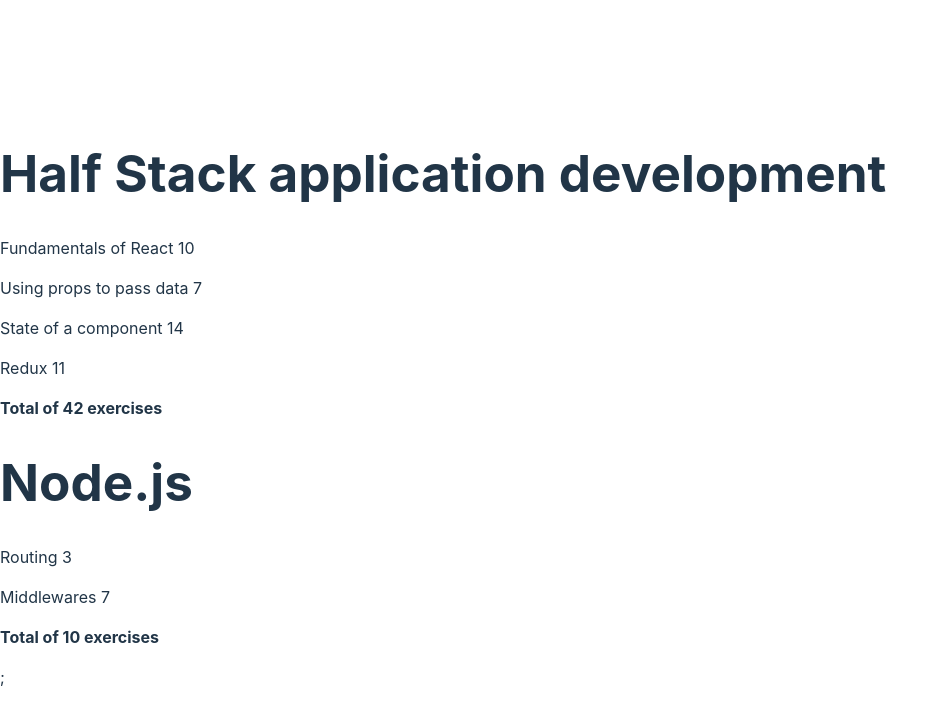
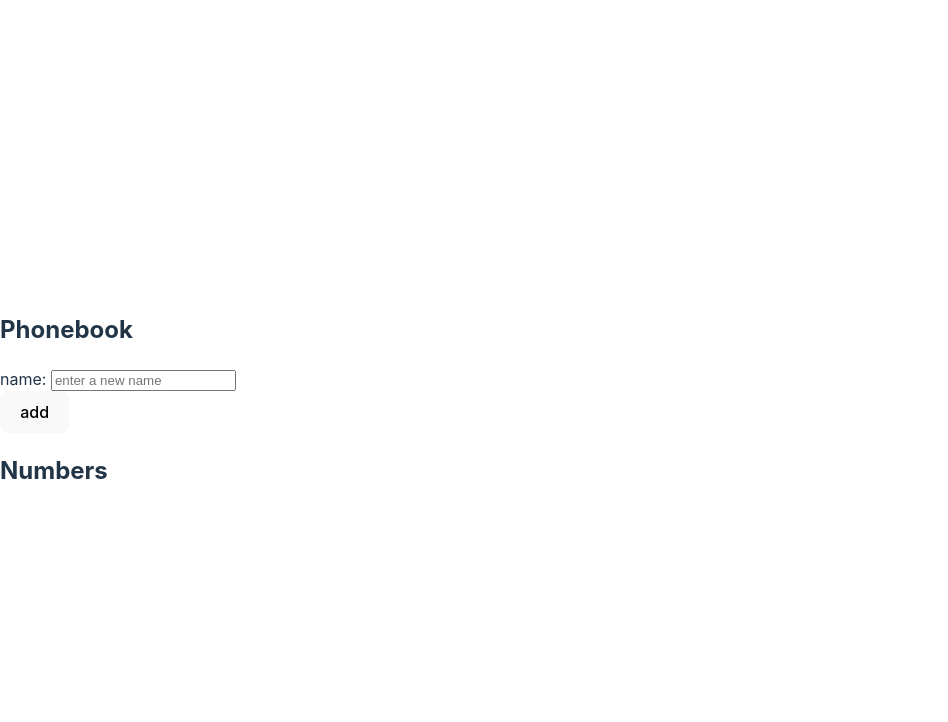
Before and after one commit to sohretturaman/fullstackopen-helsinky-exercises, a React (Vite) app in the folder part2/: page / in a window 1280 px wide. Shown: the top 722 px of the page, without its empty margins (0-948 px from the left). Built offline with nearby package versions, Linux system fonts and the light colour scheme.

Commit message:
exercise 2.6 has been completed

```diff
--- a/part2/src/App.jsx
+++ b/part2/src/App.jsx
@@ -1,57 +1,44 @@
 /** @format */
 
-import Course from "./Course";
+import { useState } from "react";
 
 const App = () => {
-  const courses = [
-    {
-      name: "Half Stack application development",
-      id: 1,
-      parts: [
-        {
-          name: "Fundamentals of React",
-          exercises: 10,
-          id: 1,
-        },
-        {
-          name: "Using props to pass data",
-          exercises: 7,
-          id: 2,
-        },
-        {
-          name: "State of a component",
-          exercises: 14,
-          id: 3,
-        },
-        {
-          name: "Redux",
-          exercises: 11,
-          id: 4,
-        },
-      ],
-    },
-    {
-      name: "Node.js",
-      id: 2,
-      parts: [
-        {
-          name: "Routing",
-          exercises: 3,
-          id: 1,
-        },
-        {
-          name: "Middlewares",
-          exercises: 7,
-          id: 2,
-        },
-      ],
-    },
-  ];
+  const [persons, setPersons] = useState([{ name: "" }]);
+  const [newName, setNewName] = useState("");
 
+  const handleInput = (e) => {
+    e.preventDefault();
+    console.log("new name", newName);
+    setPersons((prev) => [...prev, { name: newName }]);
+    setNewName("");
+    console.log("persons", persons);
+  };
   return (
-    <>
-      <Course courses={courses} />;
-    </>
+    <div>
+      <h2>Phonebook</h2>
+      <form onSubmit={handleInput}>
+        <div>
+          name:{" "}
+          <input
+            placeholder="enter a new name"
+            name="firstname"
+            value={newName}
+            onChange={(e) => setNewName(e.target.value)}
+          />
+        </div>
+        <div>
+          <button type="submit">add</button>
+        </div>
+      </form>
+      <h2>Numbers</h2>
+      {persons.map((item) => {
+        return (
+          <div>
+            <p>{item.name} </p>
+          </div>
+        );
+      })}
+    </div>
   );
 };
 
```
Also changed, not shown: part2/src/Note.jsx (added, +15 -0 lines).
